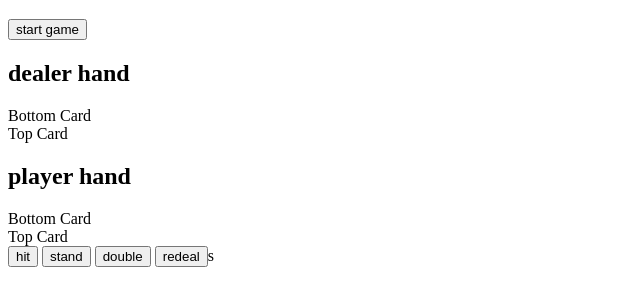
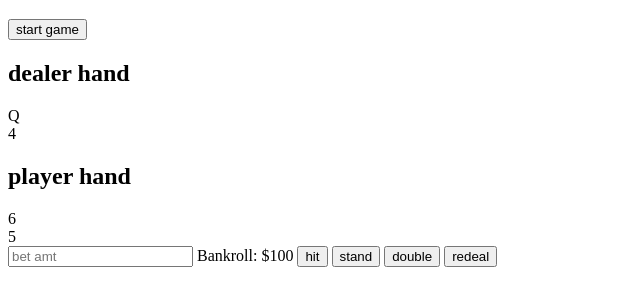
Before and after one commit to chinsan-lim/blackjack, a plain HTML site: page index.html in a window 1280 px wide. Shown: the part 61-366 px from the top of the page, without its empty margins (0-640 px from the left). Drawn offline with Linux system fonts and the light colour scheme.

Commit message:
assigned hands to player and dealer

```diff
--- a/index.html
+++ b/index.html
@@ -24,12 +24,13 @@
         <div id="player-top-card">Top Card</div>
     </div>
 
+    <input type="text" placeholder="bet amt" class="bet-amount">
+     <span>Bankroll: <span class="bankroll">$100</span></span>
+
     <button class="hit">hit</button>
     <button class="stand">stand</button>
     <button class="double">double</button>
-
-    <button class="redeal">redeal</button>s
-
+    <button class="redeal">redeal</button>
     <script src="script.js"></script>
 </body>
 
--- a/script.js
+++ b/script.js
@@ -54,13 +54,19 @@ let cardTotal;
 let player;
 let dealer;
 
-// REFERENCE hitBtn, standBtn, startBtn, howToPlayBtn, startModalBtn, closeHowToPlayBtn, reDealBtn
+// REFERENCE hitBtn, standBtn, startBtn, howToPlayBtn, startModalBtn, closeHowToPlayBtn, reDealBtn, card divs for dealer and player
 
 const hitBtn = document.querySelector('.hit');
 const dblBtn = document.querySelector('.double');
 const standBtn = document.querySelector('.stand');
 const startBtn = document.querySelector('.start-game');
 const reDealBtn = document.querySelector('.redeal');
+
+let playerBot = document.querySelector('.player-bottom-card');
+let playerTop = document.querySelector('.dealer-top-card');
+
+let dealerBot = document.querySelector('.dealer-bottom-card');
+let dealerTop = document.querySelector('.dealer-top-card');
 
 // make sure html classes match these event listeners
 // const howToPlayBtn = document.querySelector('.how-to-play');
@@ -75,22 +81,52 @@ const reDealBtn = document.querySelector('.redeal');
 hitBtn.addEventListener('click', addCard);
 dblBtn.addEventListener('click', dblBet);
 standBtn.addEventListener('click', stand);
-startBtn.addEventListener('click', deal);
-reDealBtn.addEventListener('click', redeal);
+startBtn.addEventListener('click', dealCards);
+reDealBtn.addEventListener('click', redealCards);
 // DECLARE function to:
 
 // - DEAL
 //   randomly assign card to player (face up), dealer (face up), player (face up), dealer (face down)
 
-function deal() {
-	console.log('deal meow');
+function shuffleCards() {
+	for (let i = 0; i < FiftyTwoCards.length; i++) {
+		let placeholder = FiftyTwoCards[i];
+		let randomPosition = Math.floor(Math.random() * FiftyTwoCards.length);
+		FiftyTwoCards[i] = FiftyTwoCards[randomPosition];
+		FiftyTwoCards[randomPosition] = placeholder;
+	}
 }
+
+shuffleCards(); // need logic for "card cut" when user selects number of decks and cut
+//!! is there a better way to do this
+//!! would it make more sense to put hands into an array?
+function dealCards() {
+	playerBot = FiftyTwoCards[0];
+	document.getElementById('player-bottom-card').innerHTML =
+		FiftyTwoCards[0].rank;
+	FiftyTwoCards.shift();
+	document.getElementById('dealer-bottom-card').innerHTML =
+		FiftyTwoCards[1].rank;
+	FiftyTwoCards.shift();
+	playerTop = FiftyTwoCards[2];
+	document.getElementById('player-top-card').innerHTML = FiftyTwoCards[2].rank;
+	FiftyTwoCards.shift();
+	dealerTop = FiftyTwoCards[3];
+	document.getElementById('dealer-top-card').innerHTML = FiftyTwoCards[3].rank;
+	FiftyTwoCards.shift();
+}
+
+dealCards();
+console.log(FiftyTwoCards);
 
 // - HIT
 //   add card
 
 function addCard() {
-	console.log('add meow card');
+	// newCardSlot = document.createElement('div');
+	// newCardSlot.appendChild(FiftyTwoCards[0]);
+	// console.log(newCardSlot);
+	// FiftyTwoCards.shift();
 }
 
 // - DOUBLE
@@ -110,7 +146,7 @@ function stand() {
 // - REDEAL
 //   round has ended, alter bankroll, remove played cards from divs/deck and redeal new cards
 
-function redeal() {
+function redealCards() {
 	console.log('redeal right meow');
 }
 
```
